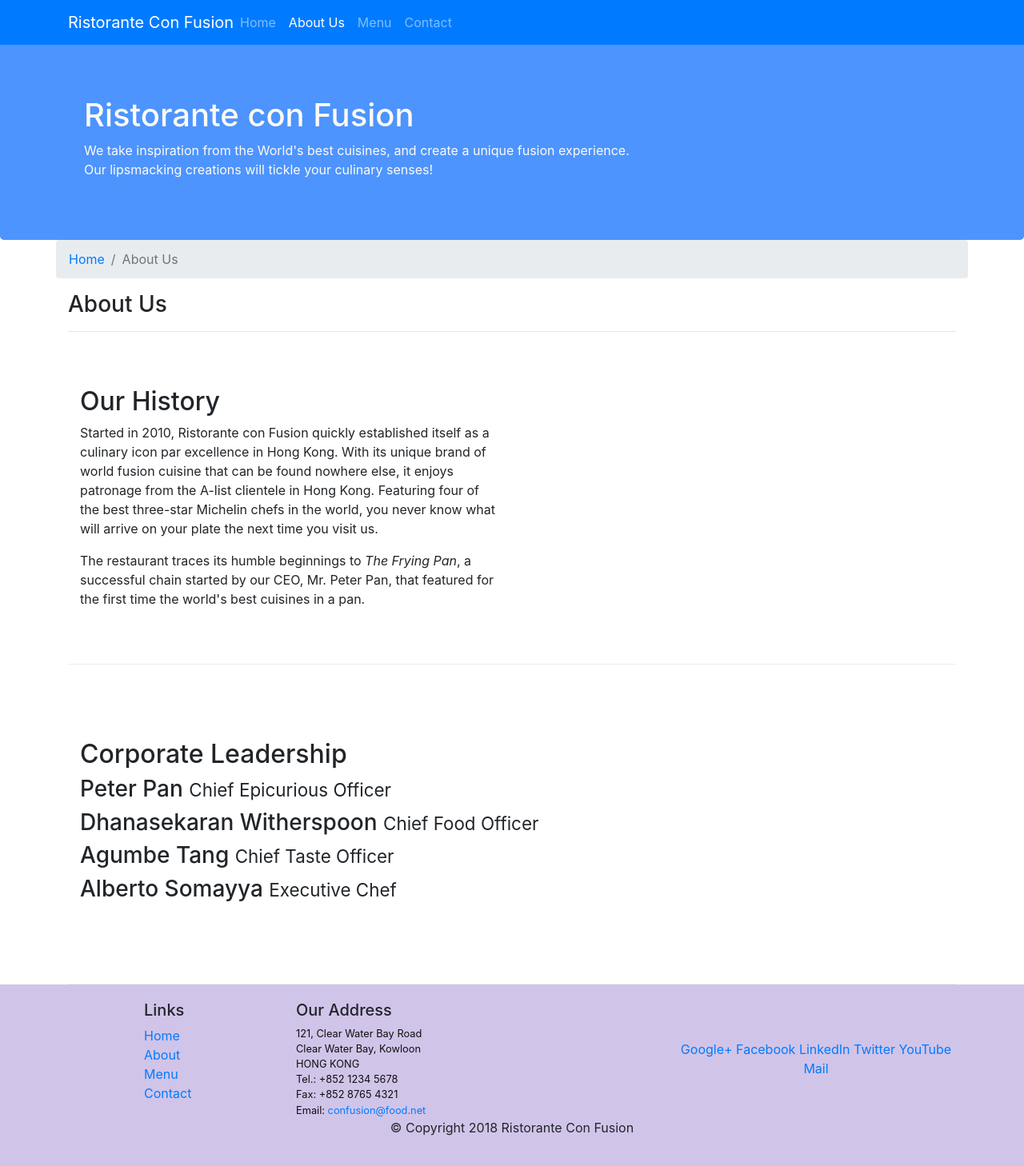
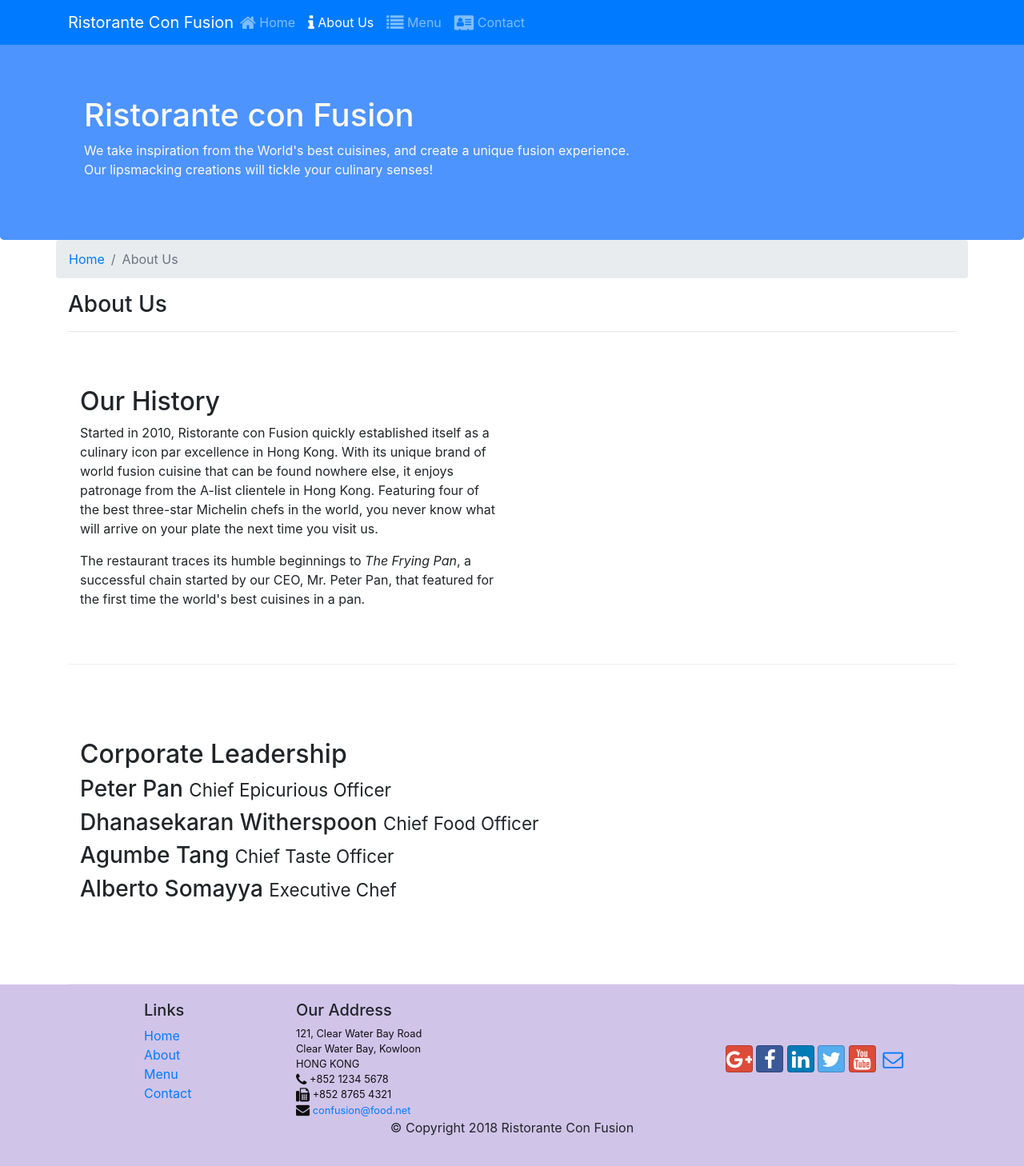
Before and after one commit to vijaymadhav264/Bootstrap4, a website: page aboutus.html in a window 1280 px wide. Shown: the whole page at 80% size. Drawn offline with nearby package versions, Linux system fonts and the light colour scheme.

Commit message:
icons and fonts

```diff
--- a/aboutus.html
+++ b/aboutus.html
@@ -9,6 +9,8 @@
 
         <!-- Bootstrap CSS -->
         <link rel="stylesheet" href="node_modules/bootstrap/dist/css/bootstrap.min.css">
+        <link rel="stylesheet" href="node_modules/font-awesome/css/font-awesome.min.css">
+        <link rel="stylesheet" href="node_modules/bootstrap-social/bootstrap-social.css">
         <link rel="stylesheet" href="CSS/styles.css">
 
     <title>Ristorante Con Fusion: About Us</title>
@@ -24,10 +26,10 @@
             <a class="navbar-brand mr-auto" href="./index.html">Ristorante Con Fusion</a>
             <div class="collapse navbar-collapse" id="navbar">
                 <ul class="navbar-nav mr-auto">
-                    <li class="nav-item"><a class="nav-link" href="./index.html">Home</a></li>
-                    <li class="nav-item active"><a class="nav-link" href="">About Us</a></li>
-                    <li class="nav-item"><a class="nav-link" href="#">Menu</a></li>
-                    <li class="nav-item"><a class="nav-link" href="#">Contact</a></li>
+                    <li class="nav-item"><a class="nav-link" href="./index.html"><span class="fa fa-home fa-lg"></span> Home</a></li>
+                    <li class="nav-item active"><a class="nav-link" href=""><span class="fa fa-info fa-lg"></span> About Us</a></li>
+                    <li class="nav-item"><a class="nav-link" href="#"><span class="fa fa-list fa-lg"></span> Menu</a></li>
+                    <li class="nav-item"><a class="nav-link" href="#"><span class="fa fa-address-card fa-lg"></span> Contact</a></li>
                 </ul>
             </div>
         </div>
@@ -103,19 +105,19 @@
 		              121, Clear Water Bay Road<br>
 		              Clear Water Bay, Kowloon<br>
 		              HONG KONG<br>
-		              Tel.: +852 1234 5678<br>
-		              Fax: +852 8765 4321<br>
-		              Email: <a href="mailto:confusion@food.net">confusion@food.net</a>
+		              <i class="fa fa-phone fa-lg"></i> +852 1234 5678<br>
+		              <i class="fa fa-fax fa-lg"></i> +852 8765 4321<br>
+		              <i class="fa fa-envelope fa-lg"></i> <a href="mailto:confusion@food.net">confusion@food.net</a>
 		           </address>
                 </div>
                 <div class="col-12 col-sm-4 align-self-center">
                     <div class="text-center">
-                        <a href="http://google.com/+">Google+</a>
-                        <a href="http://www.facebook.com/profile.php?id=">Facebook</a>
-                        <a href="http://www.linkedin.com/in/">LinkedIn</a>
-                        <a href="http://twitter.com/">Twitter</a>
-                        <a href="http://youtube.com/">YouTube</a>
-                        <a href="mailto:">Mail</a>
+                        <a class="btn btn-social-icon btn-google" href="http://google.com/+"><i class="fa fa-google-plus"></i></a>
+                        <a class="btn btn-social-icon btn-facebook" href="http://www.facebook.com/profile.php?id="><i class="fa fa-facebook"></i></a>
+                        <a class="btn btn-social-icon btn-linkedin" href="http://www.linkedin.com/in/"><i class="fa fa-linkedin"></i></a>
+                        <a class="btn btn-social-icon btn-twitter" href="http://twitter.com/"><i class="fa fa-twitter"></i></a>
+                        <a class="btn btn-social-icon btn-google" href="http://youtube.com/"><i class="fa fa-youtube"></i></a>
+                        <a class="btn btn-social-icon" href="mailto:"><i class="fa fa-envelope-o"></i></a>
                     </div>
                 </div>
            </div>
--- a/package.json
+++ b/package.json
@@ -15,6 +15,8 @@
   },
   "dependencies": {
     "bootstrap": "^4.0.0",
+    "bootstrap-social": "^5.1.1",
+    "font-awesome": "^4.7.0",
     "jquery": "^3.3.0",
     "popper.js": "^1.12.9"
   }
```
Also changed, not shown: index.html (+17 -15 lines), 1 other file.
